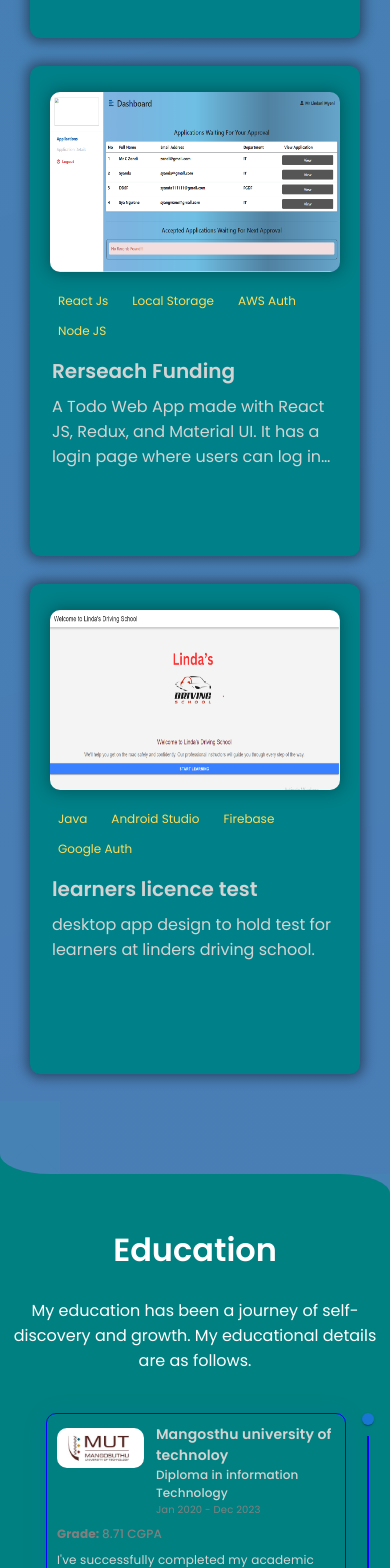
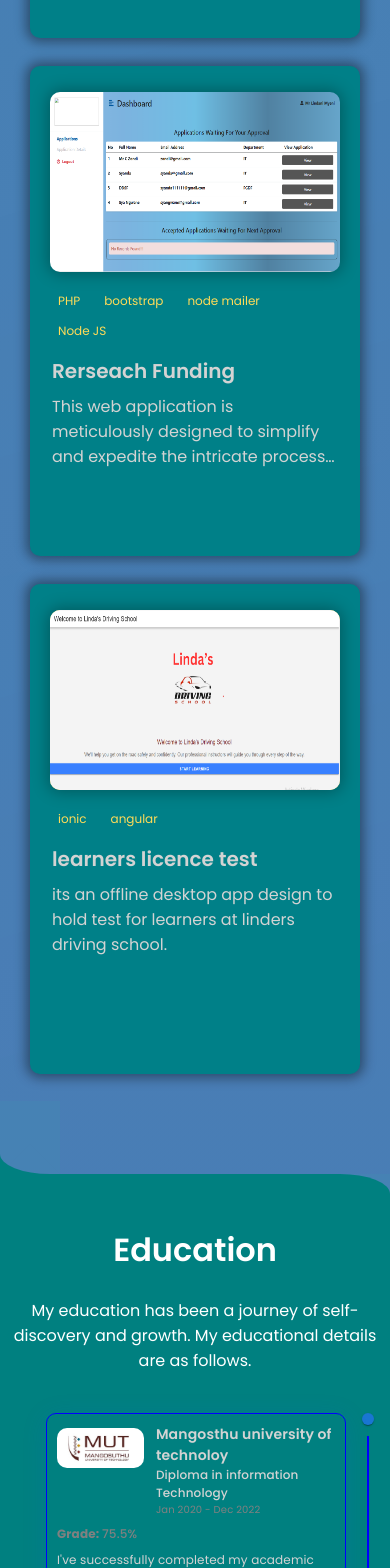
Before and after one commit to ViGiE149/my-portfolio, a React (Create React App) app: page / in a window 390 px wide. Shown: the part 4738-6306 px from the top of the page. Built offline with nearby package versions, Linux system fonts and the light colour scheme.

Commit message:
mobile menu overflow bug fixed

```diff
--- a/src/App.css
+++ b/src/App.css
@@ -7,8 +7,15 @@
     font-family: 'Poppins', sans-serif;
 
 }
-
+body{
+  width: 100%;
+  margin: 0;
+  padding: 0;
+}
 html{
+  margin: 0;
+  padding: 0;
+  width: 100%;
   scroll-behavior: smooth;
 }
 
--- a/src/App.js
+++ b/src/App.js
@@ -1,11 +1,8 @@
-// import { ThemeProvider } from "styled-components";
 
-// import { darkTheme, lightTheme } from './utils/Themes.js'
 import Navbar from "./components/Navbar";
 import './App.css';
 import { BrowserRouter as Router } from 'react-router-dom';
 import HeroSection from "./components/HeroSection";
-// import About from "./components/About";
 import Skills from "./components/Skills";
 import Projects from "./components/Projects";
 import Contact from "./components/Contact";
@@ -21,6 +18,8 @@ const Body = styled.div`
   background-color:  #4682B4;
   width: 100%;
   overflow-x: hidden;
+  margin: 0;
+  padding: 0;
 `
 
 const Wrapper = styled.div`
--- a/src/components/Cards/ExperienceCard.jsx
+++ b/src/components/Cards/ExperienceCard.jsx
@@ -34,7 +34,7 @@ text-overflow: ellipsis;
 `
 
 const Card = styled.div`
-    width: 650px;
+    width: 680px;
     border-radius: 10px;
     box-shadow: 0px 0px 10px rgba(0,0,0,0.1);
     padding: 12px 16px;
--- a/src/components/Footer/index.js
+++ b/src/components/Footer/index.js
@@ -98,7 +98,7 @@ function Footer() {
         <SocialMediaIcons>
           <SocialMediaIcon href={Bio.git} target="display"><GitHubIcon /></SocialMediaIcon>
           <SocialMediaIcon href={Bio.linkedin} target="display"><LinkedInIcon /></SocialMediaIcon>
-          <SocialMediaIcon href={Bio.  whatsapp} target="display"><WhatsAppIcon /></SocialMediaIcon>
+          <SocialMediaIcon href={Bio.whatsapp} target="display"><WhatsAppIcon /></SocialMediaIcon>
         </SocialMediaIcons>
         <Copyright>
           &copy; 2023 VIGIE SOLLUTION. All rights reserved.
--- a/src/components/Navbar/NavbarStyledComponent.js
+++ b/src/components/Navbar/NavbarStyledComponent.js
@@ -137,11 +137,12 @@ export const MobileMenu = styled.div`
     justify-content: center;
     gap: 16px;
     position: absolute;
-    top: 80px;
+    top: 79px;
     right: 0;
-    width: 100%;
-    padding: 12px 40px 24px 40px;
-    background: ${({ theme }) => theme.card_light+99};
+    max-width: 100%;
+
+    padding: 11px 40px 24px 40px;
+    background: rgba(0, 128, 130, .9);
     transition: all 0.6s ease-in-out;
     transform: ${({ isOpen }) => (isOpen ? 'translateY(0)' : 'translateY(-100%)')};
     border-radius: 0 0 20px 20px;
@@ -169,22 +170,22 @@ export const MobileMenuLink = styled(LinkR)`
   transition: all 0.2s ease-in-out;
   text-decoration: none;
   :hover {
-    color: ${({ theme }) => theme.primary};
+    color: #FF6F61;
   }
 
   &.active {
-    border-bottom: 2px solid ${({ theme }) => theme.primary};
+    border-bottom: 2px solid #FF6F61;
   }
 `;
 
 export const MobileMenuButton = styled.a`
-  border: 1.8px solid ${({ theme }) => theme.primary};
+  border: 1.8px solid blue;
   justify-content: center;
   display: flex;
   align-items: center;
   height: 70%;
   border-radius: 20px;
-  color: ${({ theme }) => theme.primary};
+  color: white;
   cursor: pointer;
   padding: 0 20px;
   font-weight: 500;
@@ -193,23 +194,23 @@ export const MobileMenuButton = styled.a`
   transition: all 0.6s ease-in-out;
 
   :hover {
-    background: ${({ theme }) => theme.primary};
-    color: ${({ theme }) => theme.white};
+    background: white;
+    color: whitw;
   }
 `;
 
 export  const MobileLink = styled.a`
-  color: ${({ theme }) => theme.text_primary};
+  color: white;
   font-weight: 500;
   cursor: pointer;
   transition: all 0.2s ease-in-out;
   text-decoration: none;
   :hover {
-    color: ${({ theme }) => theme.primary};
+    color: white;
   }
 
   &.active {
-    border-bottom: 2px solid ${({ theme }) => theme.primary};
+    border-bottom: 2px solid #FF6F61;
   }
 `;
 
--- a/src/data/constants.js
+++ b/src/data/constants.js
@@ -19,7 +19,7 @@ export const Bio = {
   github: "https://github.com/ViGiE149",
   resume:"./images/Vusumuzi Cv.pdf",
   linkedin: "https://www.linkedin.com/in/vusumuzi-gwala-8a6a13236",
-  whatsapp: "https://wa.me/0784951538",
+  whatsapp: "https://wa.me/+27784951538",
   git: "https://github.com/ViGiE149",
 };
 
@@ -183,8 +183,9 @@ export const education = [
     id: 0,
     img: mutlogo,
     school: "Mangosthu university of technoloy",
-    date: "Jan 2020 - Dec 2023",
-    grade: "8.71 CGPA",
+    date: "Jan 2020 - Dec 2022",
+    grade: "75.5%",
+    // grade: "75.5 CGPA",
     desc:  "I've successfully completed my academic display and graduated on time.",
     degree: "Diploma in information Technology",
   },
@@ -193,7 +194,7 @@ export const education = [
     img: amatsheZulu,
     school: "Amatshezulu High school",
     date: "Jan 2013 - Dec 2017",
-    grade: "88.2%",
+    grade: "71.2%",
     desc: "I completed my 12th-grade matric on time with a bachelor's pass.",
     degree: "National Senior Certificate (NSC)",
   },
@@ -202,7 +203,7 @@ export const education = [
     img: collageOaF,
     school: "Collage of Africa",
     date: "Jul 2023 - Sep 2023",
-    grade: "84%",
+    grade: "80%",
     desc: "I completed a course and passed the ComptiA S+ axam.",
     degree: "ComptiA Security+",
   },
@@ -254,7 +255,7 @@ export const projects = [
   {
     id: 1,
     title: "confession",
-    date: "Oct 2022 - Present",
+    date: "",
     description:
       "Confessions Confectionery is a delightful and interactive web app designed to create a unique space for users to share their thoughts, confessions, and sweet moments without the need for formal registration. The platform serves as a virtual confectionery, where users can freely express themselves and indulge in a community of shared experiences.",
     image: confess,
@@ -275,9 +276,9 @@ export const projects = [
     title: "Rerseach Funding",
     date: "",
     description:
-      " A Todo Web App made with React JS, Redux, and Material UI. It has a login page where users can log in with their Google account. It has a sidebar where users can see all the tasks and can create a new task. It has a calendar where users can see all the tasks on a particular date. It has a search bar where users can search for a particular task.",
+      "This web application is meticulously designed to simplify and expedite the intricate process of applying for research funding. Recognizing the diverse approval levels and the array of documents required, the system seamlessly guides researchers through each stage with unparalleled ease. ",
     image:research_funding,
-    tags: ["React Js", "Local Storage", "AWS Auth", "Node JS"],
+    tags: ["PHP", "bootstrap", "node mailer", "Node JS"],
     category: "web app",
     github: "",
     webapp: "",
@@ -288,20 +289,20 @@ export const projects = [
     title: "learners licence test",
     date: "",
     description:
-      "desktop app design to hold test for learners at linders driving school.",
+      "its an offline desktop app design to hold test for learners at linders driving school.",
     image: driving,
-    tags: ["Java", "Android Studio", "Firebase", "Google Auth"],
+    tags: ["ionic","angular"],
     category: "android app",
-    github: "",
+    github: "https://github.com/Lindani456/learnersakak53",
     webapp: "",
   },
 
 ];
 
-export const TimeLineData = [
-  { year: 2017, text: "Started my journey" },
-  { year: 2018, text: "Worked as a freelance developer" },
-  { year: 2019, text: "Founded JavaScript Mastery" },
-  { year: 2020, text: "Shared my projects with the world" },
-  { year: 2021, text: "Started my own platform" },
-];
+// export const TimeLineData = [
+//   { year: 2017, text: "Started my journey" },
+//   { year: 2018, text: "Worked as a freelance developer" },
+//   { year: 2019, text: "Founded JavaScript Mastery" },
+//   { year: 2020, text: "Shared my projects with the world" },
+//   { year: 2021, text: "Started my own platform" },
+// ];
```
